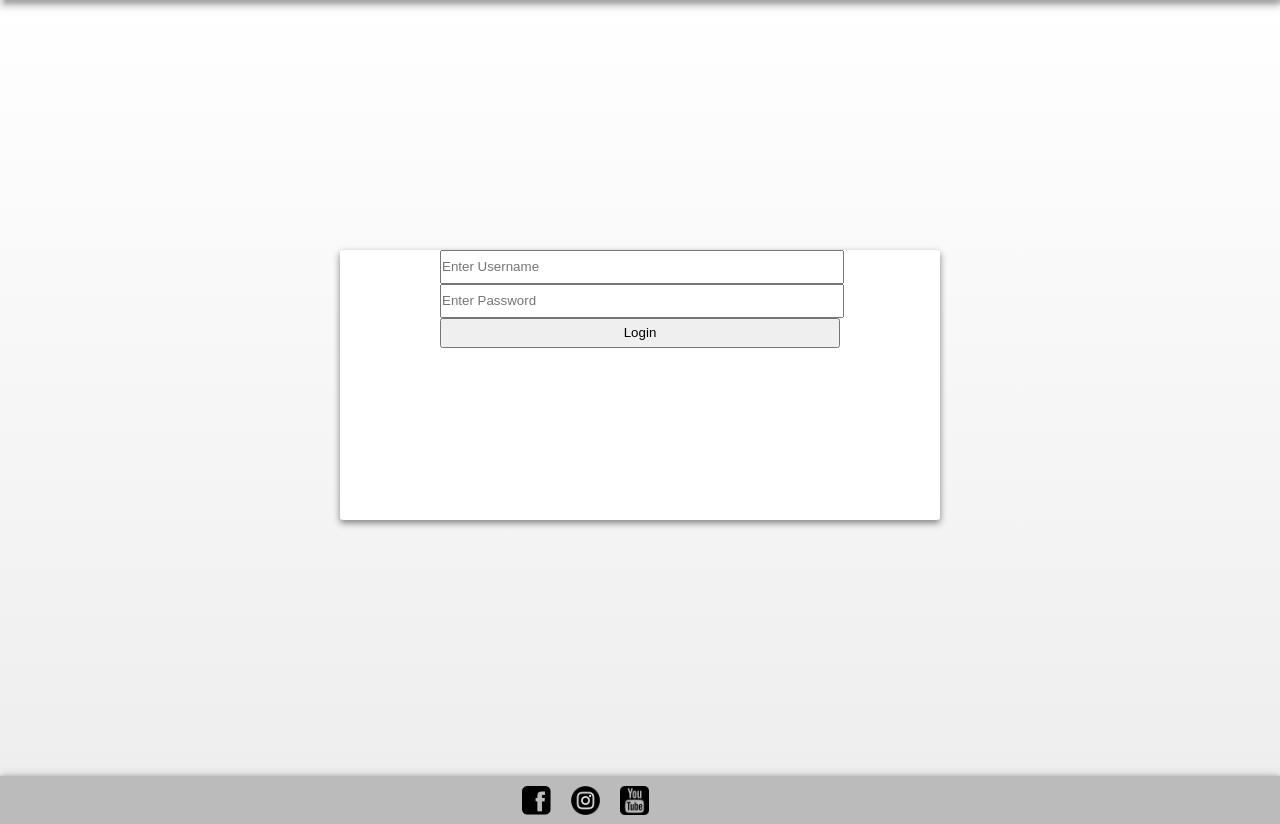
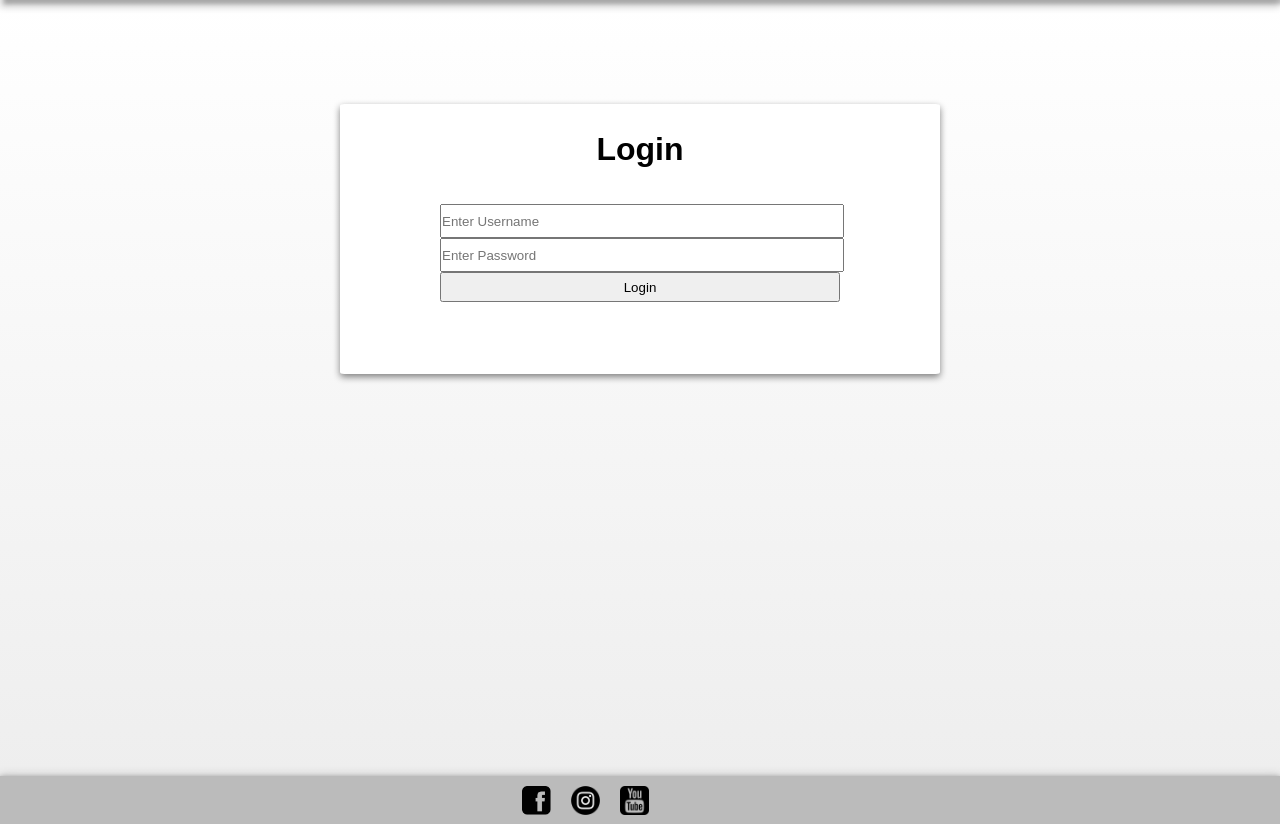
Before and after one commit to axelegkor/Turapp, a Django app: page /login/ in a window 1280 px wide. Shown: the part 146-970 px from the top of the page. Run offline with Django 4.2, Linux system fonts and the light colour scheme.

Commit message:
#5, Fixed login CSS. Co-authored by Vegard Vaeng Bernhardsen

```diff
--- a/turapp/base/templates/base/login.html
+++ b/turapp/base/templates/base/login.html
@@ -7,7 +7,6 @@
 <div id="loginBox">
     <h1 id="loginH1">Login</h1>
 
-    <div id="formWrapper">
         <form method="POST" action="" id="loginForm">
             {% csrf_token %}
 
@@ -20,7 +19,6 @@
             <input type="submit" value="Login"/>
 
         </form>
-    </div>
 
 </div>
 
--- a/turapp/static/css/main.css
+++ b/turapp/static/css/main.css
@@ -246,15 +246,9 @@ footer {
     max-height: 60%;
 }
 
-#screen {
-    position: relative;
-    width: 100%;
-    height: 100%;
-    background-color: bisque;
-}
 
 #loginBox {
-    position: relative;
+    position: absolute;
     top: 250px;
     left: 50%;
     margin-left: -300px;
@@ -271,21 +265,21 @@ footer {
     position: relative;
     margin: auto;
     text-align: center;
+    height: 100px;
     top: 10%;
 
 }
-/*
-#formWrapper {
-    position: absolute;
+
+/* #formWrapper {
+    position: relative;
     height: 50px;
     bottom: 25px;
     border: 5px red solid;
 } */
 
 #loginForm {
-    position: absolute;
+    position: relative;
     height: 30px;
-    bottom: 120px;
     width: 400px;
     left: 50%;
     margin-left: -200px;
```
